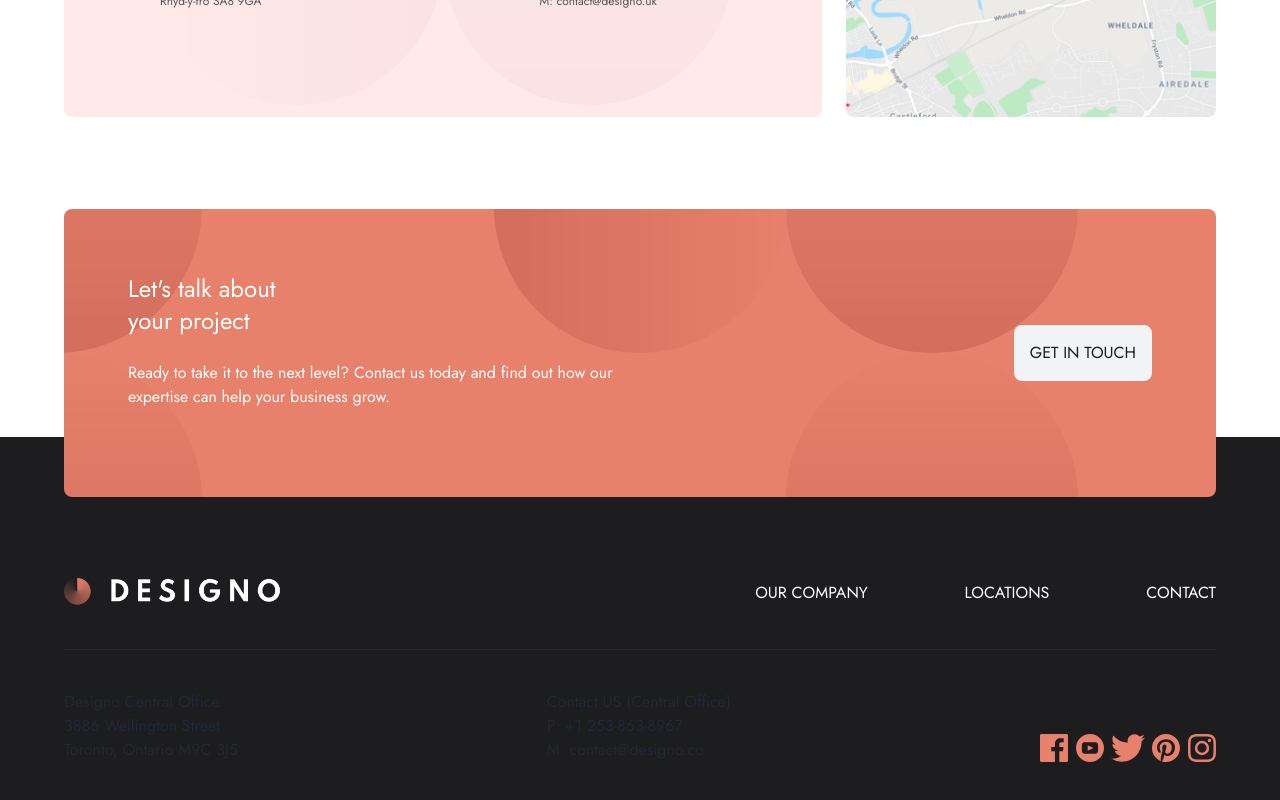
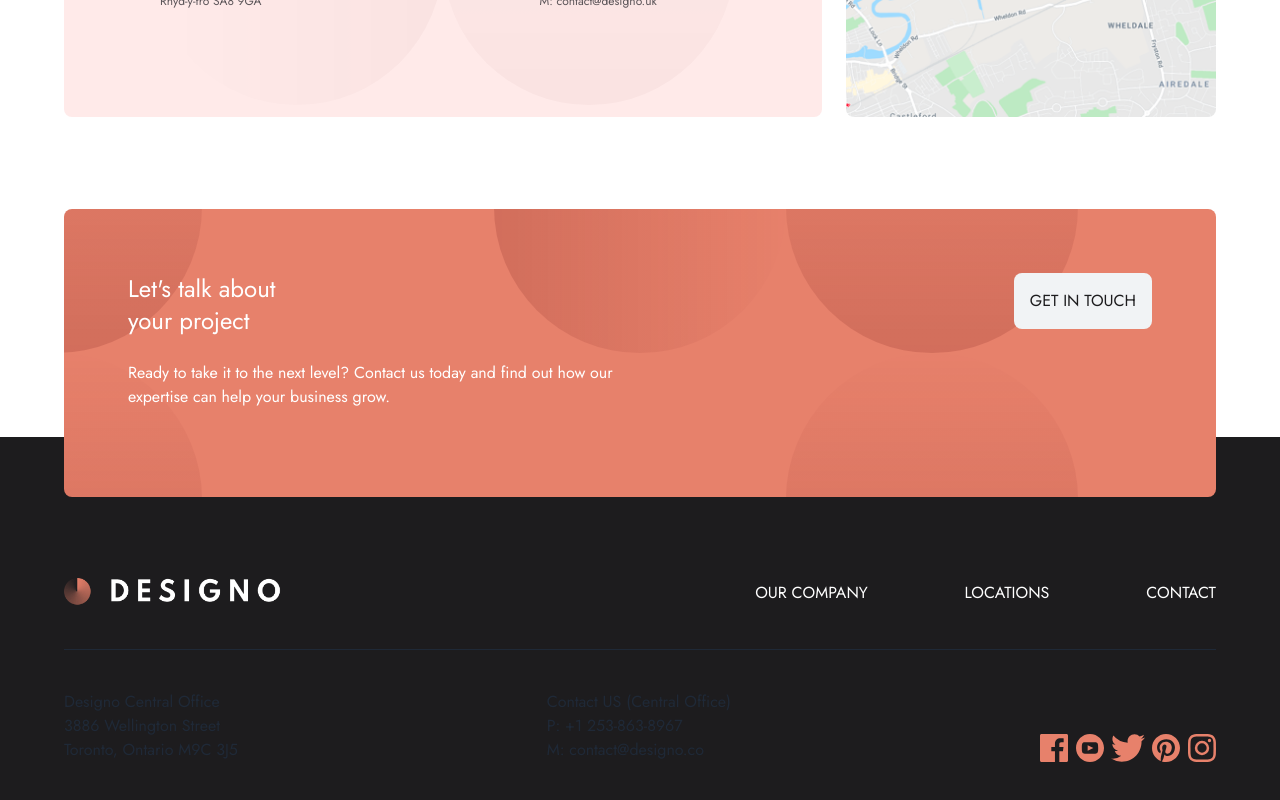
Before and after one commit to SheeloveDol/designo, a React (Vite) app: page /locations in a window 1280 px wide. Shown: the part 953-1753 px from the top of the page. Built offline with nearby package versions, Linux system fonts and the light colour scheme.

Commit message:
Changed structure of Get in Touch button in CTA

```diff
--- a/src/components/CallToAction.jsx
+++ b/src/components/CallToAction.jsx
@@ -23,9 +23,11 @@ export const CallToAction = () => {
           </p>
         </div>
 
-        <button className="text-black bg-lightGrey p-4 rounded-lg lg:flex-none h-14 self-center hover:bg-lightPeach hover:text-white">
-          <Link to="/contact">GET IN TOUCH</Link>
-        </button>
+        <Link to="/contact">
+          <button className="text-black bg-lightGrey p-4 rounded-lg lg:flex-none h-14 self-center hover:bg-lightPeach hover:text-white">
+            GET IN TOUCH
+          </button>
+        </Link>
       </div>
     </div>
   );
```
